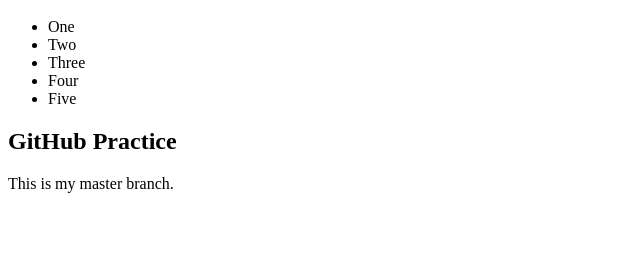
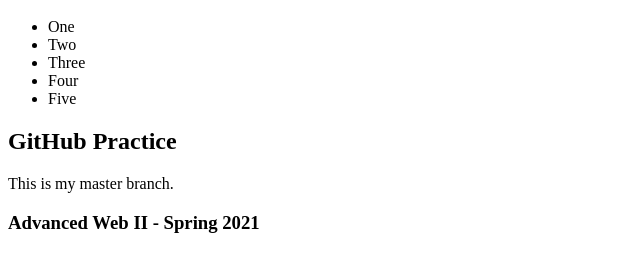
Before and after one commit to nikkirharper/m1-hw1-harper-nikki, a plain HTML site: page index.html in a window 1280 px wide. Shown: the part 48-320 px from the top of the page, without its empty margins (0-640 px from the left). Drawn offline with Linux system fonts and the light colour scheme.

Commit message:
Add footer

```diff
--- a/index.html
+++ b/index.html
@@ -21,3 +21,9 @@
     <p>This is my master branch.</p>
 
 </main>
+
+<footer>
+
+    <h3>Advanced Web II - Spring 2021</h3>
+
+</footer>
```
